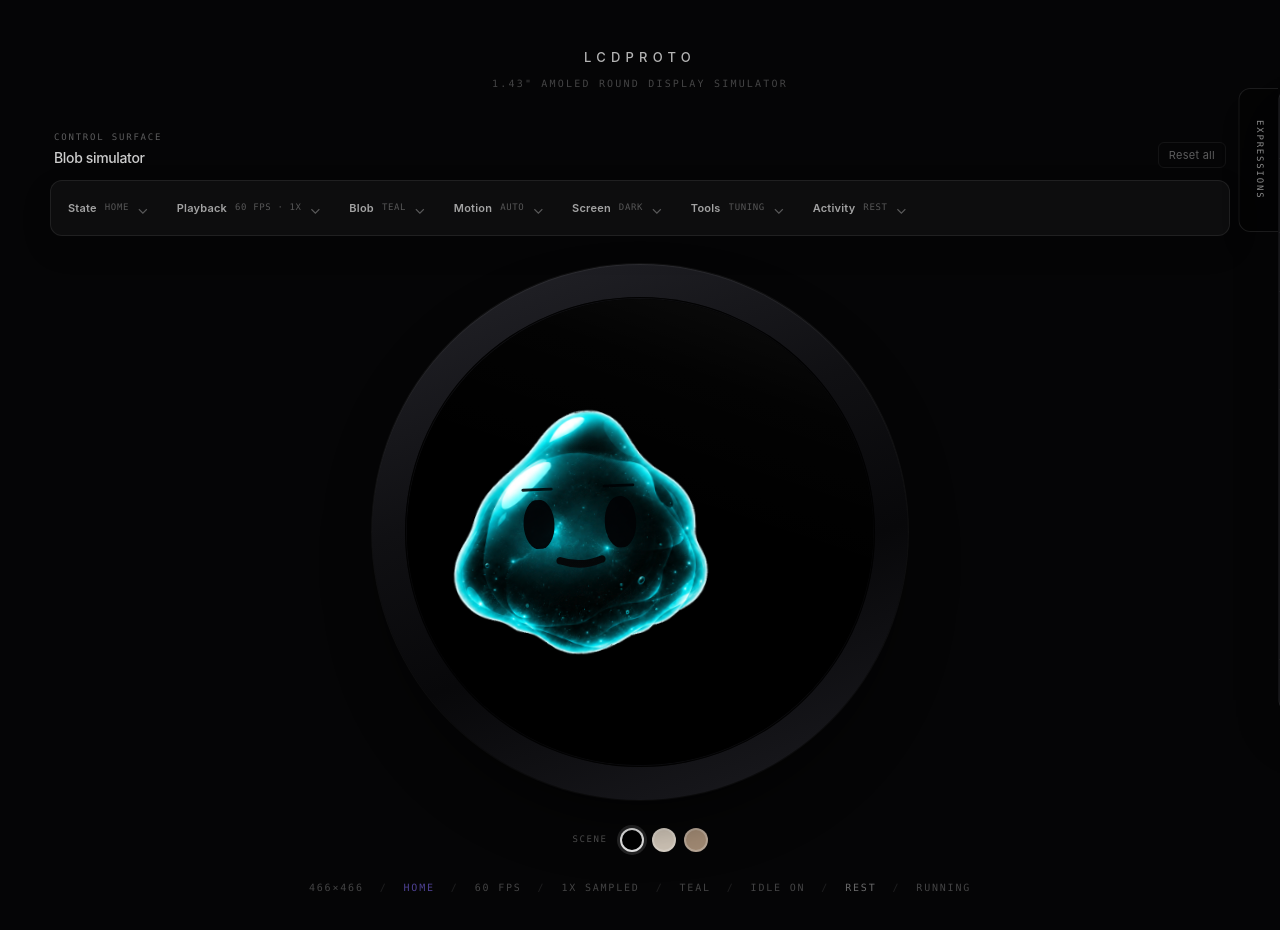
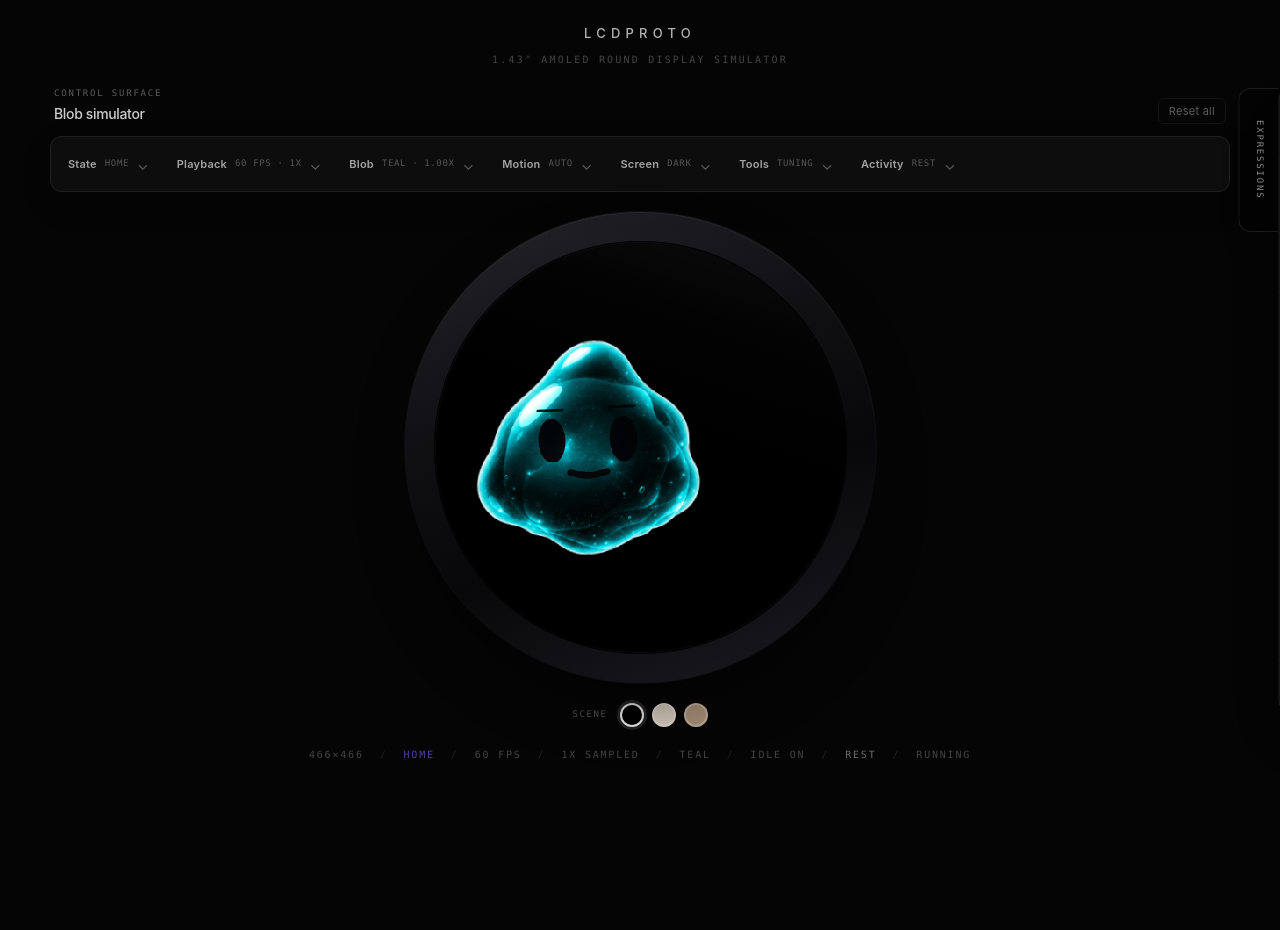
Before and after one commit to Maxkhrys/LCDPROTO, a Next.js app: page / in a window 1280 px wide. Shown: the top 930 px of the page. After the commit the page ends 800 px from the top, so only its background shows below. Built offline with nearby package versions, Linux system fonts and the light colour scheme.

Commit message:
Fit simulator viewport and add Blob size control

```diff
--- a/app/page.tsx
+++ b/app/page.tsx
@@ -2,8 +2,8 @@ import DeviceSimulator from "@/components/device/DeviceSimulator";
 
 export default function Page() {
   return (
-    <main className="flex min-h-dvh flex-col items-center justify-center px-5 py-8 sm:px-8 sm:py-12">
-      <header className="mb-8 text-center sm:mb-10">
+    <main className="flex min-h-dvh flex-col items-center justify-start overflow-x-hidden px-4 py-5 sm:px-8 sm:py-6">
+      <header className="mb-4 text-center sm:mb-5">
         <h1 className="text-[13px] font-medium uppercase tracking-[0.4em] text-white/70">
           LCDPROTO
         </h1>
--- a/components/device/DeviceSimulator.tsx
+++ b/components/device/DeviceSimulator.tsx
@@ -55,6 +55,7 @@ export default function DeviceSimulator() {
   const [displayMode, setDisplayMode] = useState<DisplayMode>("dark");
   const [screenColour, setScreenColour] = useState(DISPLAY_BACKGROUNDS.dark);
   const [blobColour, setBlobColour] = useState<BlobColour>("teal");
+  const [characterScale, setCharacterScale] = useState(1);
   const [showPupils, setShowPupils] = useState(false);
   const [blobToolsOpen, setBlobToolsOpen] = useState(false);
   const [activeBlobTool, setActiveBlobTool] = useState<"colour" | "face" | "pupils" | null>(null);
@@ -131,6 +132,7 @@ export default function DeviceSimulator() {
     setDisplayMode("dark");
     setScreenColour(DISPLAY_BACKGROUNDS.dark);
     setBlobColour("teal");
+    setCharacterScale(1);
     setShowPupils(false);
     setBlobToolsOpen(false);
     setActiveBlobTool(null);
@@ -163,7 +165,7 @@ export default function DeviceSimulator() {
       );
 
   return (
-    <div className="sim-ui relative flex w-full flex-col items-center gap-5 sm:gap-7">
+    <div className="sim-ui relative flex w-full flex-col items-center gap-4 sm:gap-5">
       <div className="w-full max-w-[1180px]">
         <div className="mb-3 flex items-end justify-between px-1">
           <div>
@@ -203,11 +205,14 @@ export default function DeviceSimulator() {
             </div>
           </TopMenu>
 
-          <TopMenu label="Blob" summary={blobColour} open={openMenu === "blob"} onToggle={() => setOpenMenu((v) => v === "blob" ? null : "blob")}>
+          <TopMenu label="Blob" summary={`${blobColour} · ${characterScale.toFixed(2)}x`} open={openMenu === "blob"} onToggle={() => setOpenMenu((v) => v === "blob" ? null : "blob")}>
             <p className="menu-kicker">Blob character</p>
             <p className="menu-help">Colour, idle life, mood and automatic behaviour.</p>
             <ChoiceGroup label="Colour">
               {BLOB_COLOURS.map((colour) => <DevButton key={colour.id} active={blobColour === colour.id} onClick={() => setBlobColour(colour.id)}>{colour.label}</DevButton>)}
+            </ChoiceGroup>
+            <ChoiceGroup label="Size">
+              {[{ label: "Small", value: 0.88 }, { label: "Standard", value: 1 }, { label: "Large", value: 1.12 }].map((option) => <DevButton key={option.label} active={characterScale === option.value} onClick={() => setCharacterScale(option.value)}>{option.label}</DevButton>)}
             </ChoiceGroup>
             <div className="mt-3 flex flex-wrap gap-1.5">
               <DevButton active={idle.enabled} onClick={() => setIdle((v) => ({ ...v, enabled: !v.enabled }))}>Idle {idle.enabled ? "on" : "off"}</DevButton>
@@ -277,7 +282,7 @@ export default function DeviceSimulator() {
       </div>
 
       <div className="flex w-full justify-center">
-        <div ref={frameRef} className="flex aspect-square w-full max-w-full items-center justify-center" style={{ width: `min(100%, ${MAX_OUTER}px, 72vh)` }}>
+        <div ref={frameRef} className="flex aspect-square w-full max-w-full items-center justify-center" style={{ width: `min(100%, ${MAX_OUTER}px, max(280px, calc(100dvh - 330px)))` }}>
           <DeviceBezel screenSize={screenSize}>
             <div className="relative">
               <DeviceScreen
@@ -301,6 +306,7 @@ export default function DeviceSimulator() {
                 mood={mood}
                 showPupils={showPupils}
                 blobColour={blobColour}
+                characterScale={characterScale}
                 mindIntention={mindIntention}
                 mindDestination={mindDestination}
                 mindDepth={mindDepth}
--- a/components/states/HomeState.tsx
+++ b/components/states/HomeState.tsx
@@ -73,6 +73,7 @@ export default function HomeState({
   mood,
   showPupils,
   blobColour,
+  characterScale,
   mindIntention,
   mindDestination,
   mindDepth,
@@ -110,6 +111,7 @@ export default function HomeState({
     mindIntention,
     mindDestination,
     mindDepth,
+    characterScale,
   });
   cfg.current = {
     size,
@@ -120,6 +122,7 @@ export default function HomeState({
     mindIntention,
     mindDestination,
     mindDepth,
+    characterScale,
   };
 
   const reset = useCallback(() => {
@@ -271,7 +274,7 @@ export default function HomeState({
             depth: physical.depth,
             yaw: physical.yaw,
             pitch: physical.pitch,
-            scale: (1 + amb.breath) * (1 + d.blobScale),
+            scale: cfg.current.characterScale * (1 + amb.breath) * (1 + d.blobScale),
             // Squash lives on the shared body surface. BlobCharacter applies
             // that same transform to every face anchor, so features stay
             // attached instead of preserving a separate screen-space grid.
--- a/lib/deviceStates.ts
+++ b/lib/deviceStates.ts
@@ -96,6 +96,8 @@ export interface StateViewProps {
   showPupils: boolean;
   /** Dev-only rig colour preview; every colour uses identical transforms. */
   blobColour: BlobColour;
+  /** Dev-only whole Blob scale, centred inside the circular display. */
+  characterScale: number;
   /** Optional director override for the current Blob intention. */
   mindIntention: BlobIntention | null;
   /** Optional director override for the current travel destination. */
```
